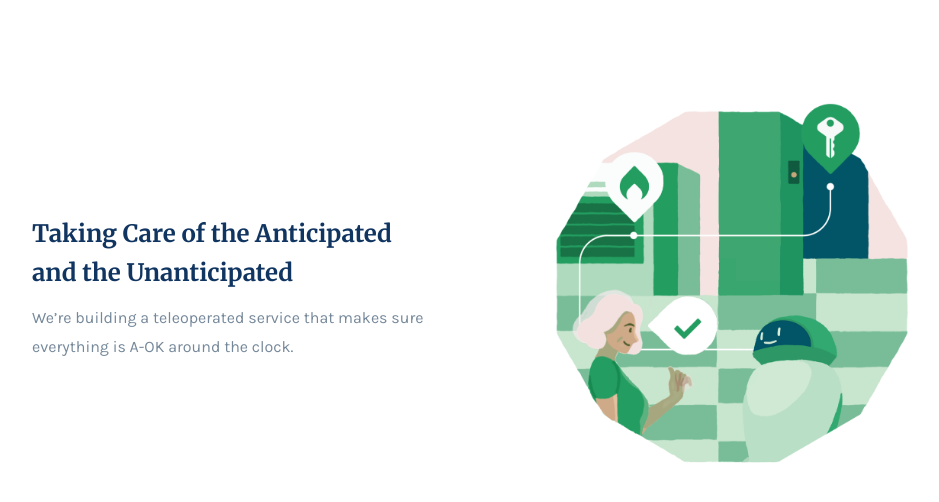
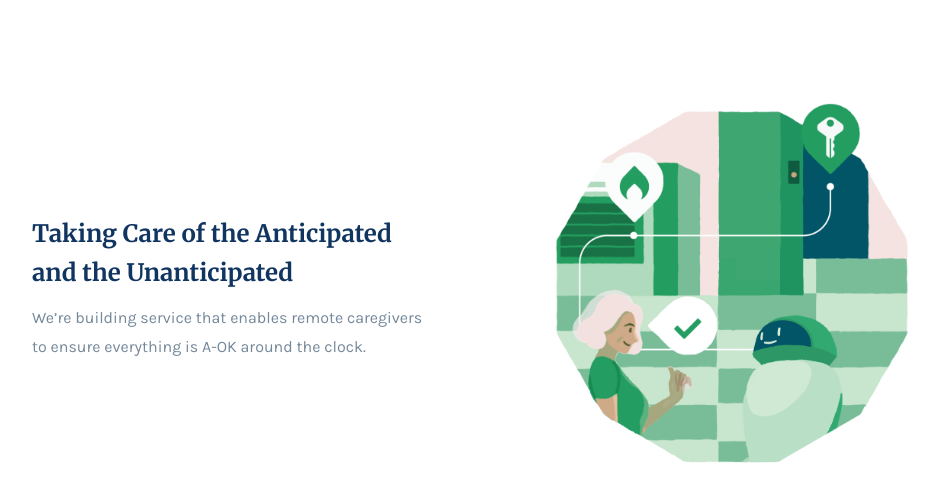
Before and after one commit to CareByFern/fern-webapp, a Django app: page / in a window 1280 px wide. Shown: the part 842-1344 px from the top of the page, without its empty margins (168-1107 px from the left). Run offline with Django 3.2, Linux system fonts and the light colour scheme; some web fonts are replaced.

Commit message:
Add readme and change wording on website

```diff
--- a/giver/templates/giver/index.html
+++ b/giver/templates/giver/index.html
@@ -48,7 +48,7 @@
 				<div class="explainer">
 					<div>
 						<h2>Taking Care of the Anticipated and the Unanticipated</h2>
-						<p>We’re building a teleoperated service that makes sure everything is A-OK around the clock.</p>
+						<p>We’re building service that enables remote caregivers to ensure everything is A-OK around the clock.</p>
 					</div>
 				</div>
 				<div class="illustration-medium">
```
Also changed, not shown: README.md (added).
